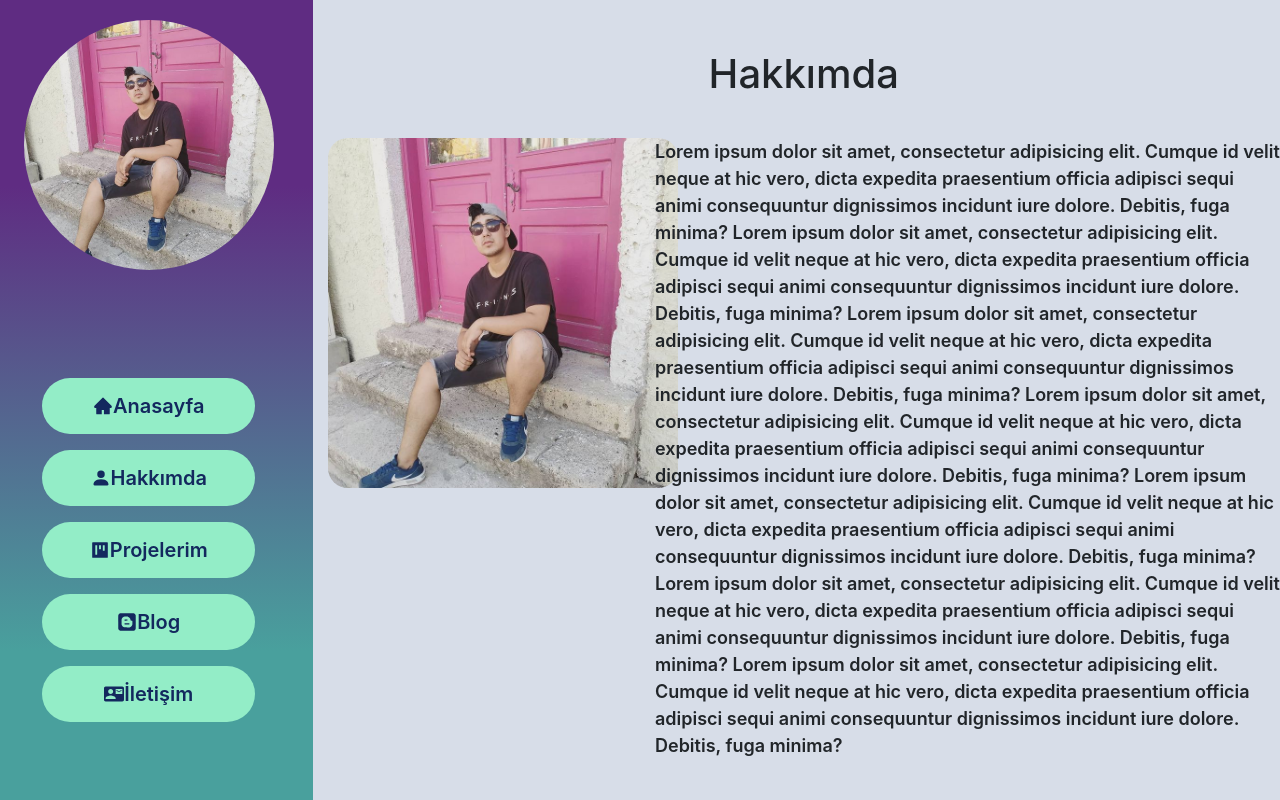
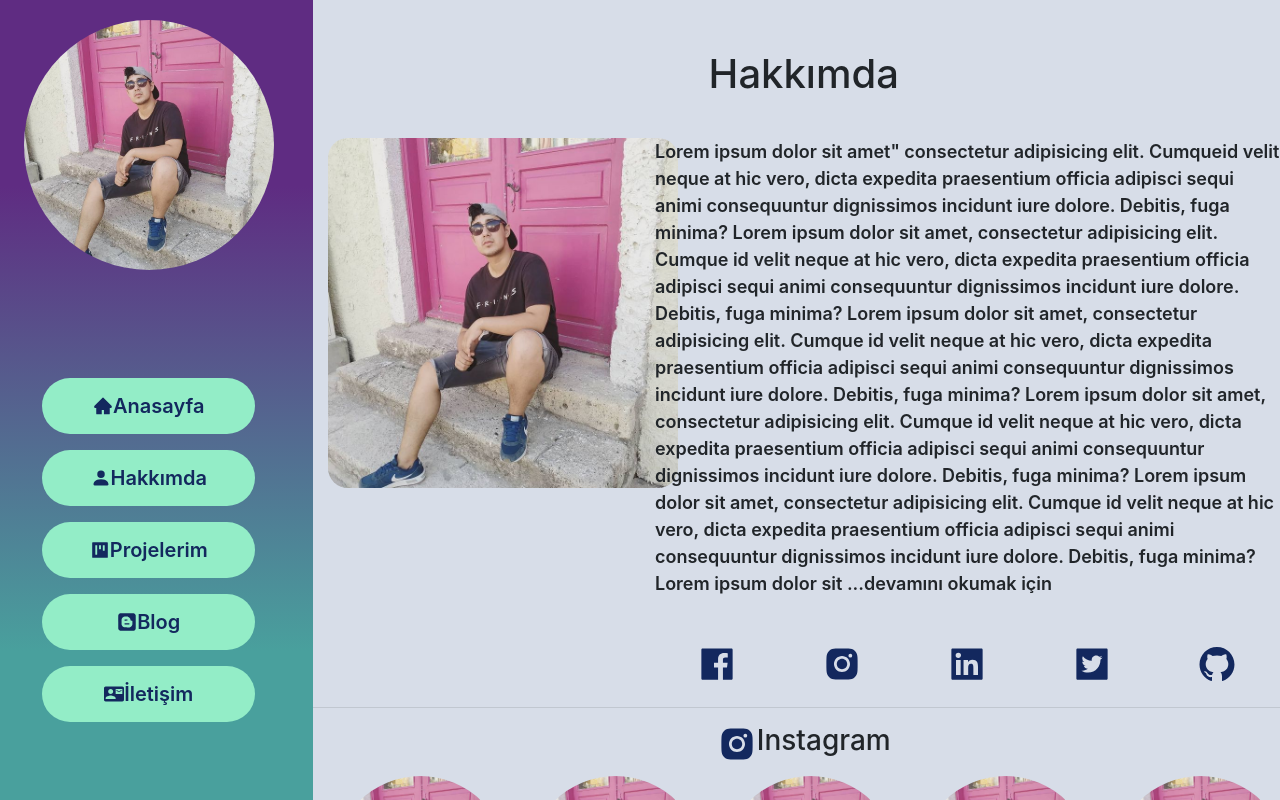
Before and after one commit to yeg2799/My-Introduction-Page, a React (Create React App) app: page /hakkimda in a window 1280 px wide. Shown: the top 800 px of the page. Built offline with nearby package versions, Linux system fonts and the light colour scheme.

Commit message:
bazı css düzeltmeleri

```diff
--- a/src/components/Content/Aboutme.js
+++ b/src/components/Content/Aboutme.js
@@ -1,4 +1,4 @@
-import React from "react";
+import React, { useState } from "react";
 import { Col, Row } from "reactstrap";
 import profileImage from "../../images/profile.jpg";
 import {
@@ -10,6 +10,33 @@ import {
 } from "react-icons/ai";
 import "../../style/Content/aboutme.scss";
 const Aboutme = () => {
+  const [text,setText]=useState(`
+  Lorem ipsum dolor sit amet"
+  consectetur adipisicing elit. Cumqueid velit neque at hic vero, dicta expedita praesentium officia
+  adipisci sequi animi consequuntur dignissimos incidunt iure
+  dolore. Debitis, fuga minima? Lorem ipsum dolor sit amet,
+  consectetur adipisicing elit. Cumque id velit neque at hic vero,
+  dicta expedita praesentium officia adipisci sequi animi
+  consequuntur dignissimos incidunt iure dolore. Debitis, fuga
+  minima? Lorem ipsum dolor sit amet, consectetur adipisicing
+  elit. Cumque id velit neque at hic vero, dicta expedita
+  praesentium officia adipisci sequi animi consequuntur
+  dignissimos incidunt iure dolore. Debitis, fuga minima? Lorem
+  ipsum dolor sit amet, consectetur adipisicing elit. Cumque id
+  velit neque at hic vero, dicta expedita praesentium officia
+  adipisci sequi animi consequuntur dignissimos incidunt iure
+  dolore. Debitis, fuga minima? Lorem ipsum dolor sit amet,
+  consectetur adipisicing elit. Cumque id velit neque at hic vero,
+  dicta expedita praesentium officia adipisci sequi animi
+  consequuntur dignissimos incidunt iure dolore. Debitis, fuga
+  minima? Lorem ipsum dolor sit amet, consectetur adipisicing
+  elit. Cumque id velit neque at hic vero, dicta expedita
+  praesentium officia adipisci sequi animi consequuntur
+  dignissimos incidunt iure dolore. Debitis, fuga minima? Lorem
+  ipsum dolor sit amet, consectetur adipisicing elit. Cumque id
+  velit neque at hic vero, dicta expedita praesentium officia
+  adipisci sequi animi consequuntur dignissimos incidunt iure
+  dolore. Debitis, fuga minima?`)
   return (
     <div className="about-me" style={{ paddingTop: "50px" }}>
       <h1 style={{ textAlign: "center" }}>Hakkımda</h1>
@@ -29,32 +56,7 @@ const Aboutme = () => {
               class="about-text"
 
               >
-                Lorem ipsum dolor sit amet, consectetur adipisicing elit. Cumque
-                id velit neque at hic vero, dicta expedita praesentium officia
-                adipisci sequi animi consequuntur dignissimos incidunt iure
-                dolore. Debitis, fuga minima? Lorem ipsum dolor sit amet,
-                consectetur adipisicing elit. Cumque id velit neque at hic vero,
-                dicta expedita praesentium officia adipisci sequi animi
-                consequuntur dignissimos incidunt iure dolore. Debitis, fuga
-                minima? Lorem ipsum dolor sit amet, consectetur adipisicing
-                elit. Cumque id velit neque at hic vero, dicta expedita
-                praesentium officia adipisci sequi animi consequuntur
-                dignissimos incidunt iure dolore. Debitis, fuga minima? Lorem
-                ipsum dolor sit amet, consectetur adipisicing elit. Cumque id
-                velit neque at hic vero, dicta expedita praesentium officia
-                adipisci sequi animi consequuntur dignissimos incidunt iure
-                dolore. Debitis, fuga minima? Lorem ipsum dolor sit amet,
-                consectetur adipisicing elit. Cumque id velit neque at hic vero,
-                dicta expedita praesentium officia adipisci sequi animi
-                consequuntur dignissimos incidunt iure dolore. Debitis, fuga
-                minima? Lorem ipsum dolor sit amet, consectetur adipisicing
-                elit. Cumque id velit neque at hic vero, dicta expedita
-                praesentium officia adipisci sequi animi consequuntur
-                dignissimos incidunt iure dolore. Debitis, fuga minima? Lorem
-                ipsum dolor sit amet, consectetur adipisicing elit. Cumque id
-                velit neque at hic vero, dicta expedita praesentium officia
-                adipisci sequi animi consequuntur dignissimos incidunt iure
-                dolore. Debitis, fuga minima?
+                {text.slice(0,1150)+"...devamını okumak için"}
               </span>
 
               <div
--- a/src/components/Content/Blog.js
+++ b/src/components/Content/Blog.js
@@ -206,11 +206,6 @@ const Blog = () => {
             </Col>
           </Row>
         </Card>
-
-
-
-
-
       </Row>
 
 
--- a/src/style/Menu/menu.scss
+++ b/src/style/Menu/menu.scss
@@ -75,15 +75,18 @@
     }
   }
 }
-// @media screen and (min-width: 1440px) {
-//     .menu-social{
-//         width: 70%;
-//     }
+// @media screen and (max-width: 1440px) {
+//   .menu {
+//     min-height: 795px;
+//   }
 // }
 
 @media screen and (max-width: 1024px) {
   .menu {
+    padding-left: 20px;
+    height: 1000px;
     img {
+
       width: 200px;
     }
     .menu-links{
@@ -94,8 +97,14 @@
       width: 90%;
     }
     .menu-social {
-        margin-left: 13px;
-      width: 95%;
+
+      width: 91%;
+      a {
+        .icon {
+          font-size: 24px;
+        }
+        padding: 10px;
+      }
     }
   }
 }
```
Also changed, not shown: 1 other file (tests, documents, lock files or other folders).
